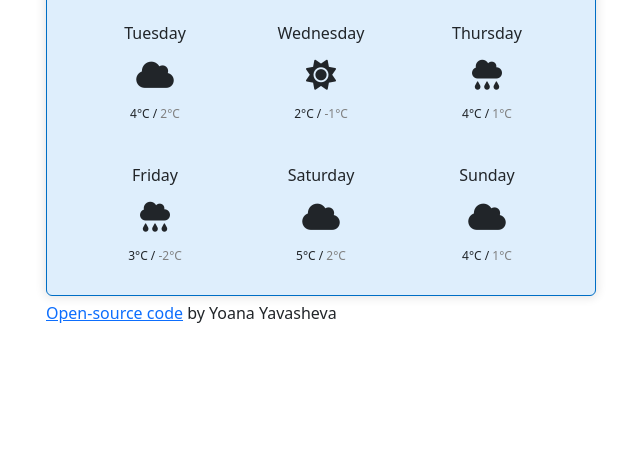
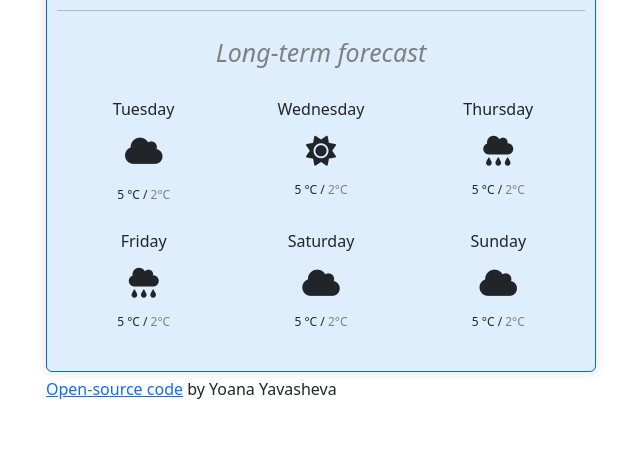
Before and after one commit to yoanayavasheva/weather-app, a plain HTML site: page index.html in a window 1280 px wide. Shown: the part 350-800 px from the top of the page, without its empty margins (331-971 px from the left). Drawn offline with nearby package versions, Linux system fonts and the light colour scheme.

Commit message:
Changed design yet again

```diff
--- a/index.html
+++ b/index.html
@@ -88,43 +88,65 @@
             <h1>Varna</h1>
           </div>
         </div>
-        <br />
-        <div class="row row-days">
+        <hr />
+        <h5>Long-term forecast</h5>
+        <div class="row-days">
+          <div class="row">
             <div class="col">
-            <span class="in-one-day">Monday</span>
+              <span class="in-one-day"> Tuesday </span>
               <div><i class="fa-solid fa-cloud weather-icon"></i></div>
-            <div class="temperature">4°C / <span class="lowest">2°C</span></div>
+              <span class="temperature">
+                <span id="temperature"> 5 </span>
+                <span id="unit-sign">°C</span> / <span class="lowest">2°C</span>
+              </span>
             </div>
             <div class="col">
               <span class="in-two-days">Tuesday</span>
               <div><i class="fa-solid fa-sun weather-icon"></i></div>
               <div class="temperature">
-              2°C / <span class="lowest">-1°C</span>
+                <span id="temperature"> 5 </span>
+                <span id="unit-sign">°C</span> / <span class="lowest">2°C</span>
               </div>
             </div>
             <div class="col">
               <span class="in-three-days">Wednesday</span>
               <div><i class="fa-solid fa-cloud-rain weather-icon"></i></div>
-            <div class="temperature">4°C / <span class="lowest">1°C</span></div>
+              <div class="temperature">
+                <span id="temperature"> 5 </span>
+                <span id="unit-sign">°C</span> /
+                <span class="lowest">2°C</span>
               </div>
             </div>
-        <div class="row row-days">
+          </div>
+          <br />
+          <div class="row">
             <div class="col">
               <span class="in-four-days">Thursday</span>
               <div><i class="fa-solid fa-cloud-rain weather-icon"></i></div>
               <div class="temperature">
-              3°C / <span class="lowest">-2°C</span>
+                <span id="temperature"> 5 </span>
+                <span id="unit-sign">°C</span> /
+                <span class="lowest">2°C</span>
               </div>
             </div>
             <div class="col">
               <span class="in-five-days">Friday</span>
               <div><i class="fa-solid fa-cloud weather-icon"></i></div>
-            <div class="temperature">5°C / <span class="lowest">2°C</span></div>
+              <div class="temperature">
+                <span id="temperature"> 5 </span>
+                <span id="unit-sign">°C</span> /
+                <span class="lowest">2°C</span>
+              </div>
             </div>
             <div class="col">
               <span class="in-six-days">Sunday</span>
               <div><i class="fa-solid fa-cloud weather-icon"></i></div>
-            <div class="temperature">4°C / <span class="lowest">1°C</span></div>
+              <div class="temperature">
+                <span id="temperature"> 5 </span>
+                <span id="unit-sign">°C</span> /
+                <span class="lowest">2°C</span>
+              </div>
+            </div>
           </div>
         </div>
       </div>
--- a/src/styles.css
+++ b/src/styles.css
@@ -1,11 +1,21 @@
 h3 {
   margin-bottom: 25px;
+}
+
+h5 {
+  display: block;
+  margin: 10px auto 20px;
+  font-weight: 200;
+  color: grey;
+  font-size: 25px;
+  font-style: italic;
 }
 .card {
   background: #deeefc;
   border-color: #006ec5;
   margin: 60px auto 5px;
   box-shadow: 0 0 10px 2px rgba(0, 0, 0, 0.1);
+  padding: 10px;
 }
 .change-city {
   background: #add3f2;
@@ -22,6 +32,7 @@ h3 {
   border-radius: 25px;
   padding: 10px 10px;
   transition: all 200ms ease-in-out;
+  font-size: 15px;
 }
 
 .current-button {
@@ -37,7 +48,7 @@ h3 {
 .current-day {
   color: gray;
   font-style: italic;
-  font-weight: normal;
+  font-weight: 200;
   font-size: 25px;
 }
 .current-city {
@@ -67,9 +78,10 @@ h3 {
 }
 
 .row-days {
-  margin: 10px 25px 30px;
+  margin: 10px 10px 30px;
   font-weight: 500;
   text-align: center;
+  font-size: 16px;
 }
 
 .lowest {
```
Lines whose indentation alone changed are shown as unchanged.
